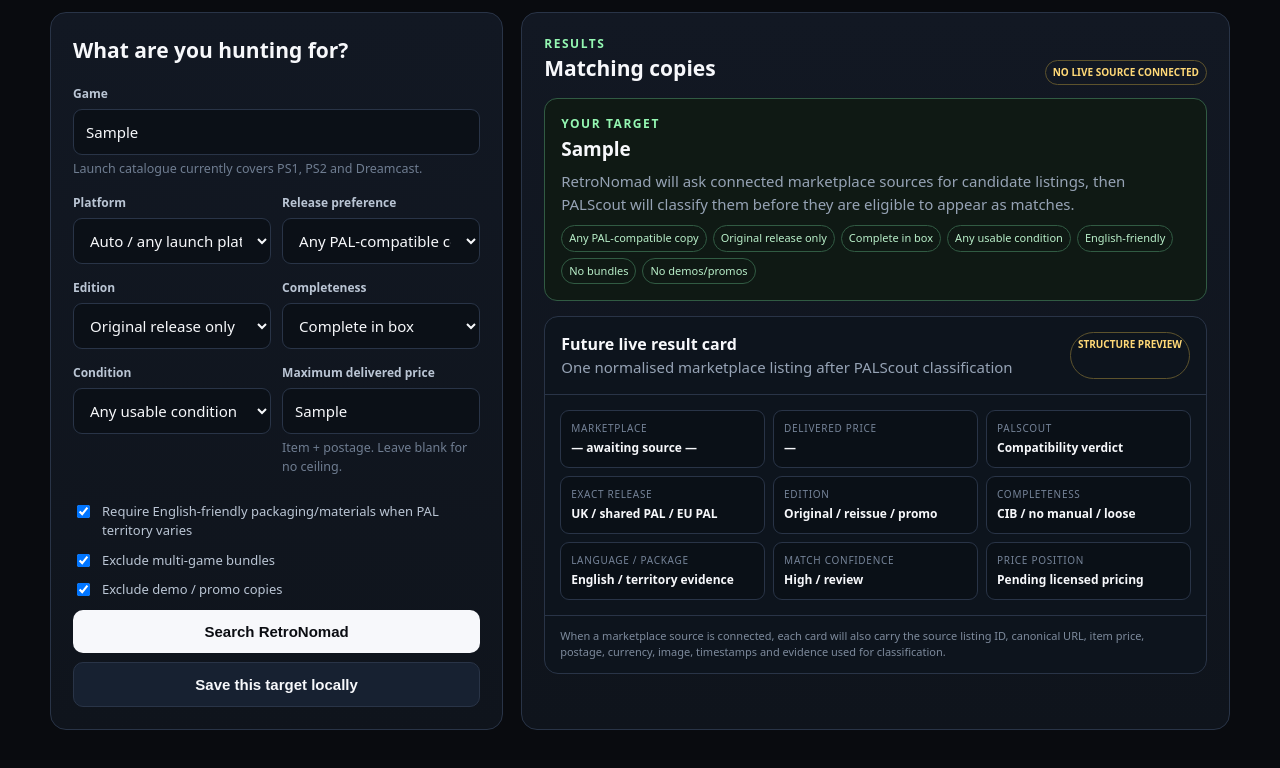
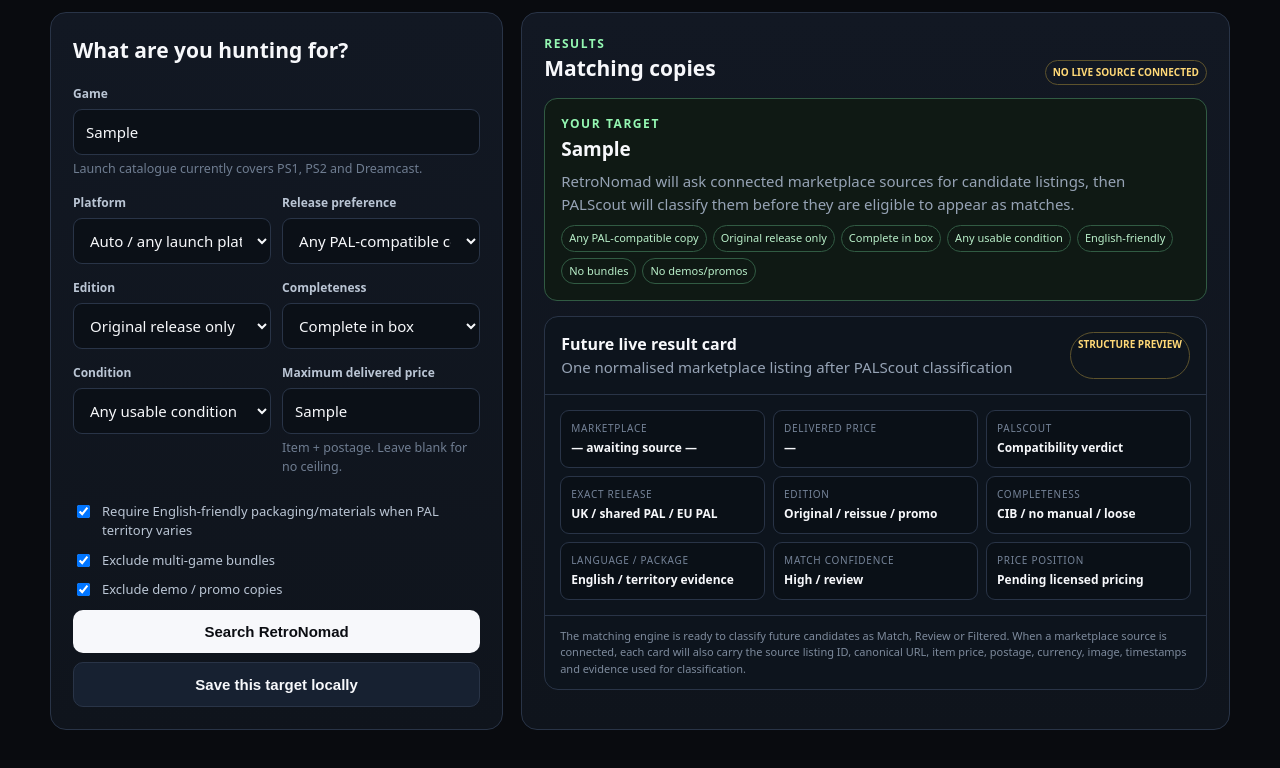
Before and after one commit to channel9ch9-source/RetroNomad, a plain HTML site: page search.html in a window 1280 px wide. Both pictures are taken after typing "Sample", "Sample" into the empty fields and a click on the button "Search RetroNomad". Shown: the part 408-1176 px from the top of the page. Drawn offline with Linux system fonts and the light colour scheme.

Commit message:
Wire Phase 1 matching engine into search shell

```diff
--- a/search.html
+++ b/search.html
@@ -145,7 +145,7 @@
 <div class="fact"><span>Price position</span><b>Pending licensed pricing</b></div>
 </div>
 </div>
-<div class="cardfoot">When a marketplace source is connected, each card will also carry the source listing ID, canonical URL, item price, postage, currency, image, timestamps and evidence used for classification.</div>
+<div class="cardfoot">The matching engine is ready to classify future candidates as Match, Review or Filtered. When a marketplace source is connected, each card will also carry the source listing ID, canonical URL, item price, postage, currency, image, timestamps and evidence used for classification.</div>
 </div>
 </section>
 </div>
@@ -153,6 +153,7 @@
 
 <script src="release-evidence.js"></script>
 <script src="marketplace-source.js"></script>
+<script src="search-matcher.js"></script>
 <script>
 const evidence=window.RELEASE_EVIDENCE||[];
 const catalog=[...new Map(evidence.map(r=>[r[0]+"|"+r[1],{game:r[0],platform:r[1]}])).values()]
```
